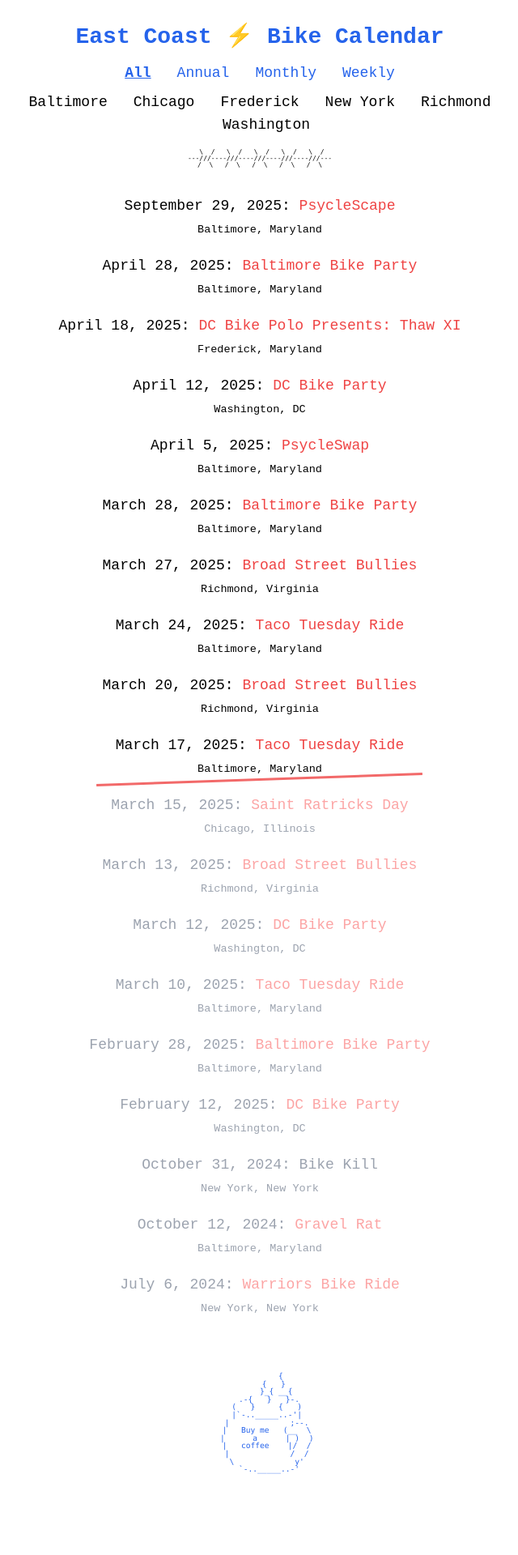
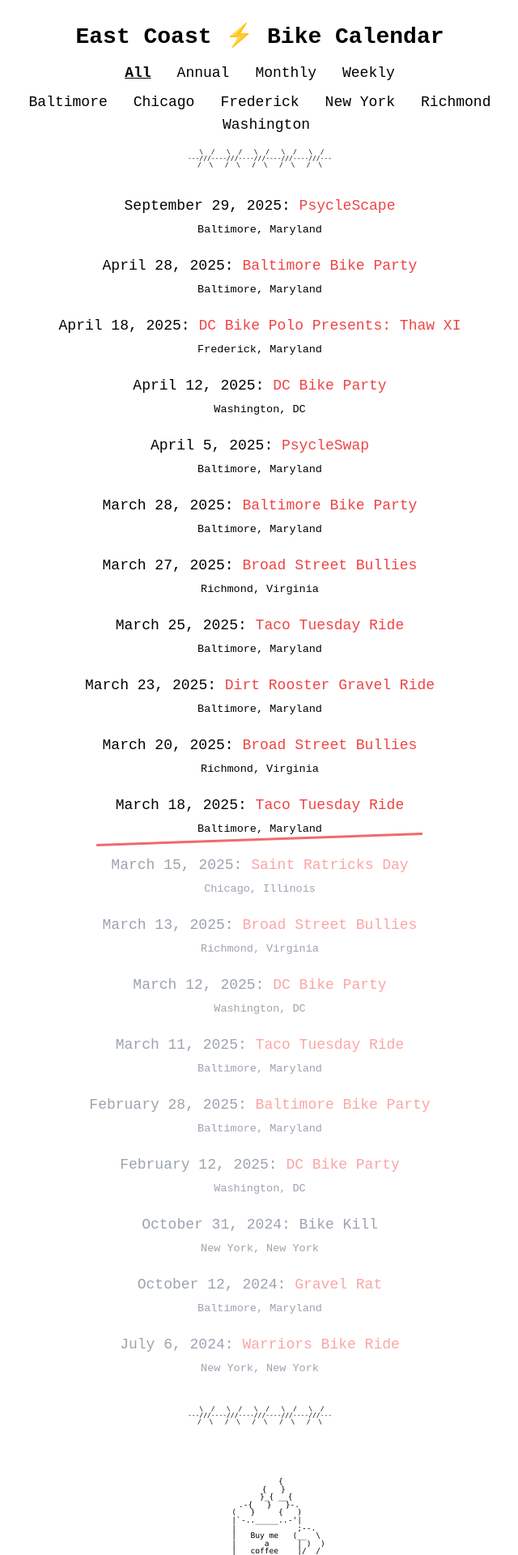
Before and after one commit to Notoncebut2x/ecbc, a Next.js app: page / in a window 1280 px wide. Shown: the top 1920 px of the page at 81% size, without its empty margins (319-959 px from the left). Before the commit the page ends 1858 px from the top, so only its background shows below. Built offline with nearby package versions, Linux system fonts and the light colour scheme.

Commit message:
Update event information in events.ts

```diff
--- a/src/app/globals.css
+++ b/src/app/globals.css
@@ -20,12 +20,12 @@
   font-family: var(--font-family);
 }
 
-a {
+a, button {
   color: #2563eb; /* Tailwind blue-600 */
   text-decoration: none;
 }
 
-a:hover {
+a:hover, button:hover {
   color: #ef4444; /* Tailwind red-500 */
 }
 
--- a/src/components/Calendar.tsx
+++ b/src/components/Calendar.tsx
@@ -218,6 +218,13 @@
           );
         })}
       </ul>
+      <div className="mt-8">
+        <pre className="text-center select-none text-[0.5rem] leading-[0.5rem]">
+          {'   \\  /   \\  /   \\  /   \\  /   \\  /  \n'}
+          {'---///----///----///----///----///---\n'}
+          {'  /  \\   /  \\   /  \\   /  \\   /  \\  '}
+        </pre>
+      </div>
     </div>
   );
 }
--- a/src/components/Layout.tsx
+++ b/src/components/Layout.tsx
@@ -57,7 +57,7 @@
         <main className="min-h-screen p-8">
           <div className="w-full max-w-2xl mx-auto text-lg font-['Courier_New']">
             <h1 className="text-center mb-4 text-[1.75rem] font-bold">
-              <Link href="/" className="rotate-hover">
+              <Link href="/" className="rotate-hover text-black">
                 East Coast ⚡ Bike Calendar
               </Link>
             </h1>
@@ -68,7 +68,7 @@
                   <Link
                     key={href}
                     href={href}
-                    className={`rotate-hover px-2 ${pathname === href ? 'font-bold underline' : ''}`}
+                    className={`rotate-hover px-2 text-black ${pathname === href ? 'font-bold underline' : ''}`}
                   >
                     {label}
                   </Link>
@@ -81,7 +81,7 @@
                     <button
                       key={location}
                       onClick={() => onLocationSelect(location === selectedLocation ? null : location)}
-                      className={`rotate-hover px-2 ${selectedLocation === location ? 'font-bold underline' : ''}`}
+                      className={`rotate-hover px-2 text-black ${selectedLocation === location ? 'font-bold underline' : ''}`}
                     >
                       {location.split(',')[0]}
                     </button>
@@ -105,7 +105,7 @@
                 href="https://buymeacoffee.com/notoncebut2x"
                 target="_blank"
                 rel="noopener noreferrer"
-                className="rotate-hover inline-block"
+                className="rotate-hover inline-block text-black"
               >
                 <pre className="text-[0.6rem] leading-[0.6rem] select-none">
                   {'         {\n'}
@@ -114,12 +114,12 @@
                   {'    .-{   }   }-.\n'}
                   {'   (   }     {   )\n'}
                   {'   |`-.._____..-\'|\n'}
-                  {'   |             ;--.\n'}
-                  {'   |   Buy me   (__  \\\n'}
-                  {'   |      a      | )  )\n'}
-                  {'   |   coffee    |/  /\n'}
-                  {'   |             /  /\n'}
-                  {'   \\             y\'\n'}
+                  {'      |             ;--.\n'}
+                  {'       |   Buy me   (__  \\\n'}
+                  {'        |      a      | )  )\n'}
+                  {'       |   coffee    |/  /\n'}
+                  {'      |             /  /\n'}
+                  {'     \\             y\'\n'}
                   {'    `-.._____..-\''}
                 </pre>
               </a>
--- a/src/data/events.ts
+++ b/src/data/events.ts
@@ -88,7 +88,7 @@
     link: 'https://www.facebook.com/groups/310740799305361',
     frequency: 'weekly',
     recurringPattern: {
-      dayOfWeek: 1  // Tuesday
+      dayOfWeek: 2  // Tuesday
     }
   },
   {
@@ -113,7 +113,16 @@
     recurringPattern: {
       dayOfWeek: 4  // Thursday
     }
+  },
+  {
+    id: '12',
+    title: 'Dirt Rooster Gravel Ride',
+    date: '2025-03-23',
+    location: 'Baltimore, Maryland',
+    link: 'https://www.instagram.com/p/DHMGShDsr80/',
+    frequency: 'annual'
   }
+
   // Add new events here following this format:
   // {
   //   id: '10',  // increment this number
```
